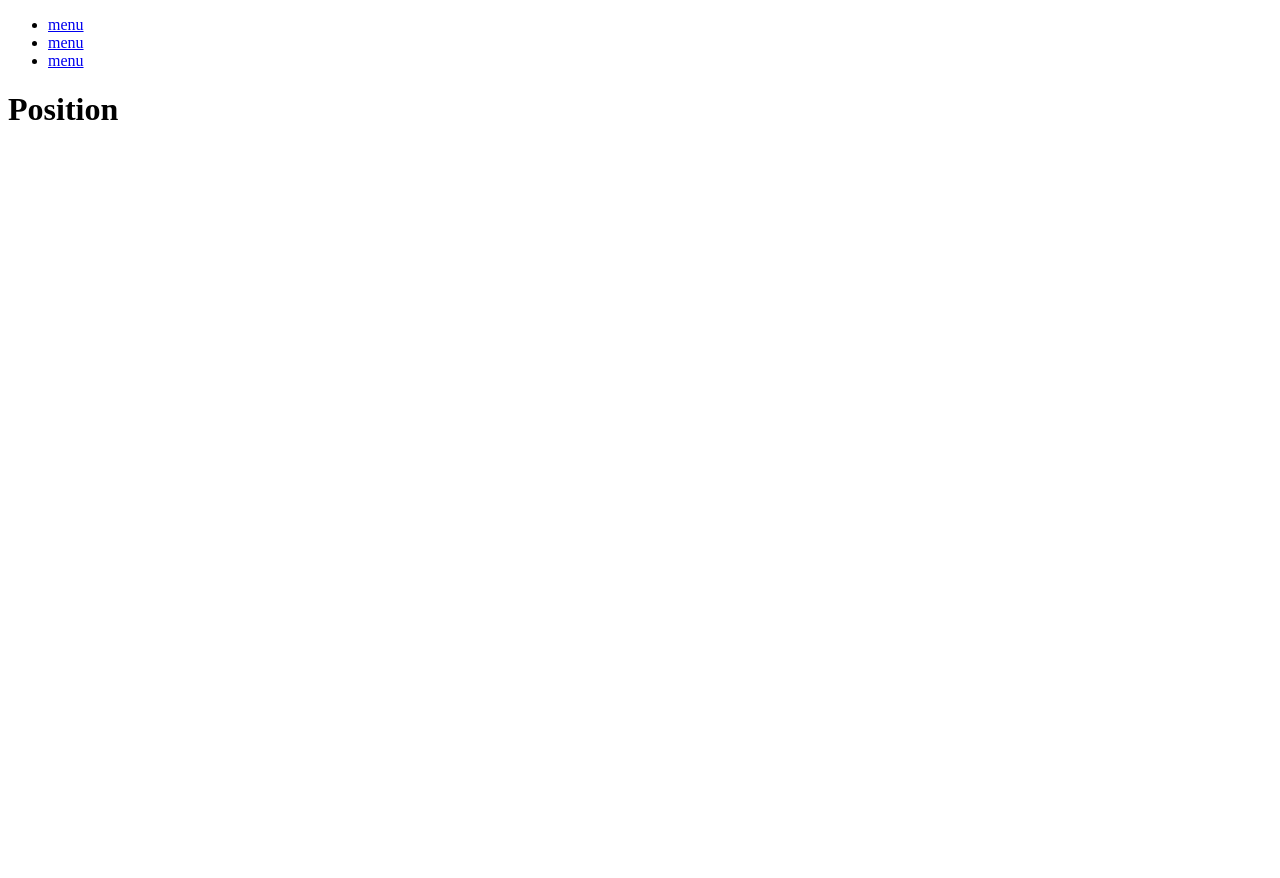
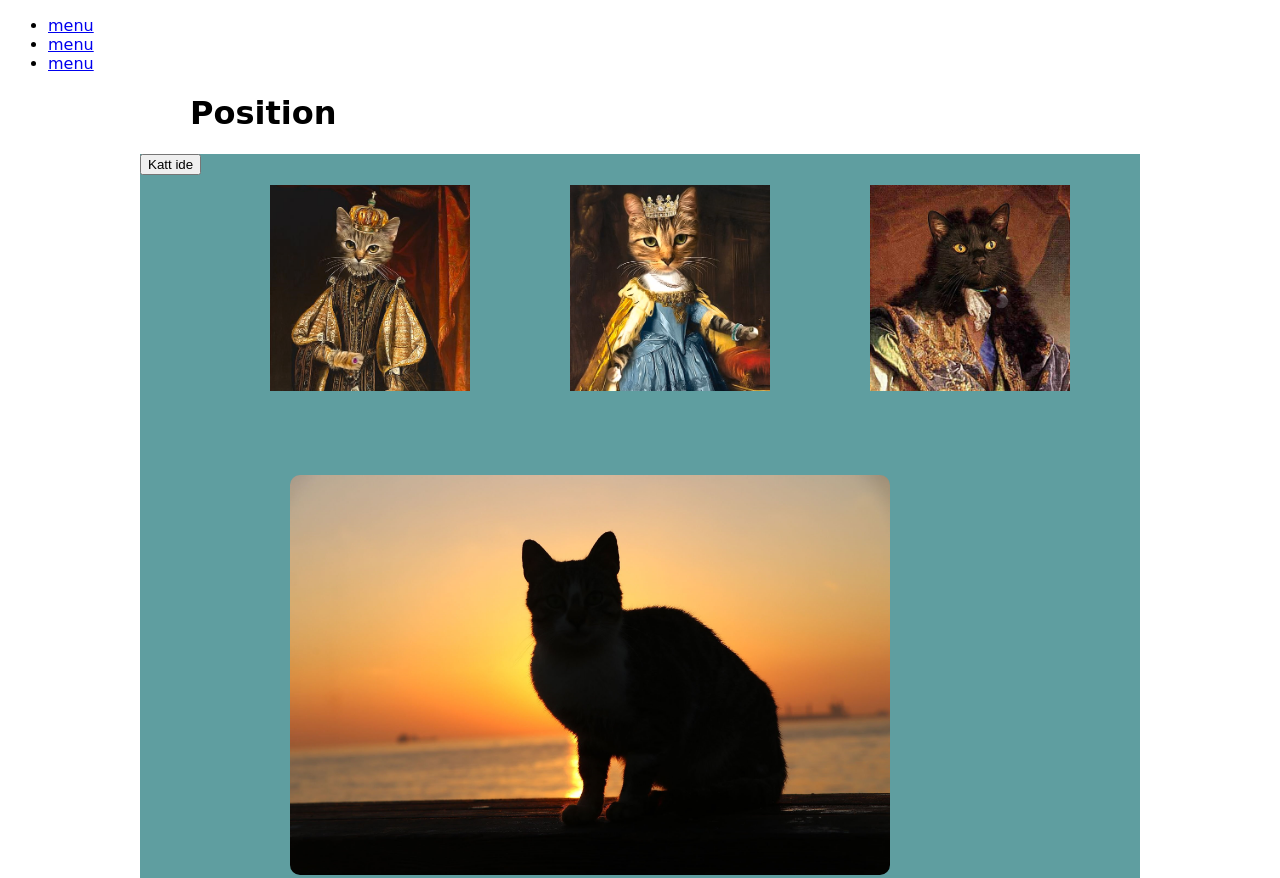
Before and after one commit to Milkacola/position_gyak, a plain HTML site: page index.html in a window 1280 px wide. Shown: the top 878 px of the page. Before the commit the page ends 800 px from the top, so only its background shows below. Drawn offline with Linux system fonts and the light colour scheme.

Commit message:
gsdgdfsgds

```diff
--- /dev/null
+++ b/css.css
@@ -0,0 +1,25 @@
+body {font-family:cursive}
+header {margin: auto; max-width: 900px;}
+article {max-width: 1000px; margin: auto; background-color: cadetblue; height: 1000px;}
+.gyonyorukepek {border: solid #000000 1px; margin: auto; left: 100px; max-width: 300;}
+.gyonyorukepek1 img { position: absolute;
+    right: 200px;
+    width: 200px;
+    padding: 10px;
+    border-radius: 10px;}
+.gyonyorukepek2 img {position: absolute;
+    right: 500px;
+    width: 200px;
+    padding: 10px;
+    border-radius: 10px;}
+.gyonyorukepek3 img {position: absolute;
+    right: 800px;
+    width: 200px;
+    padding: 10px;
+border-radius: 10px;
+}
+
+.gyonyorukepek1 img :hover {translate: scale(1,5);}
+.egynagykep {background-color: cadetblue;}
+.egynagykep img {max-width: 600px; border-radius: 10px; top: 300px; position: relative; left: 150px;}
+.cica {position: fixed;}
--- a/index.html
+++ b/index.html
@@ -1,10 +1,12 @@
 <!DOCTYPE html>
 <html lang="en">
 <head>
+
     <meta charset="UTF-8">
     <meta name="viewport" content="width=device-width, initial-scale=1.0">
     <title>Kovács Milán</title>
     <link rel="stylesheet" href="stilus.css">
+    <link rel="stylesheet" href="css.css">
 </head>
 <body>
     <main>
@@ -16,10 +18,23 @@
             </ul>
 
         </nav>
-        <header><h1>Position</h1></header>
+        <header><h1>Position</h1>
+
+        </header>
         <article>
+            <button onclick="myFunction()">Katt ide</button>
+            <script>
+                function myFunction() {
+                  alert("tetszik a Pozició tulajdonság!");
+                }
+                </script>
+            <div class= "gyonyorukepek1"><img src="kepek/cica1.png" alt="szep kepecske"></div>
+            <div class= "gyonyorukepek2"><img src="kepek/cica3.jpg" alt="szep kepecske"></div>
+            <div class= "gyonyorukepek3"><img src="kepek/cica4.jpg" alt="szep kepecske"></div>
 
+            <div class="egynagykep"><img src="kepek/cica2.jpg" alt="nagy gyonyoru kep"></div>
         </article>
+        <div class="cica"><img src="kepek/szepcica.png" alt="szép cica"></div>
     </main>
 </body>
 </html>
```
Also changed, not shown: kepek/cica1.jpg (added), kepek/cica1.png (added), kepek/cica2.jpg (added), kepek/cica3.jpg (added), kepek/cica4.jpg (added), kepek/szepcica.png (added).
